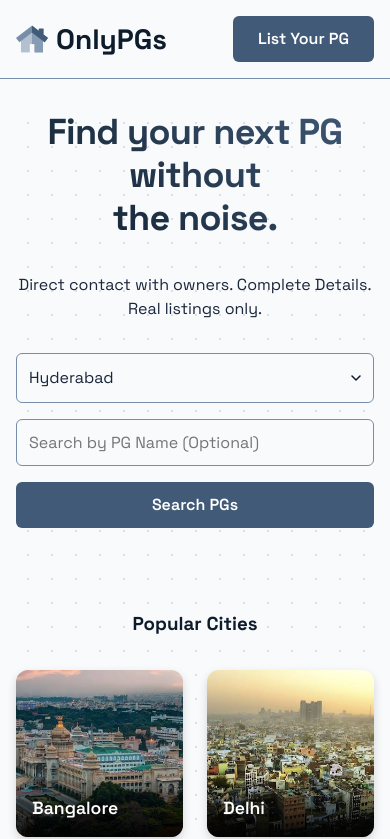
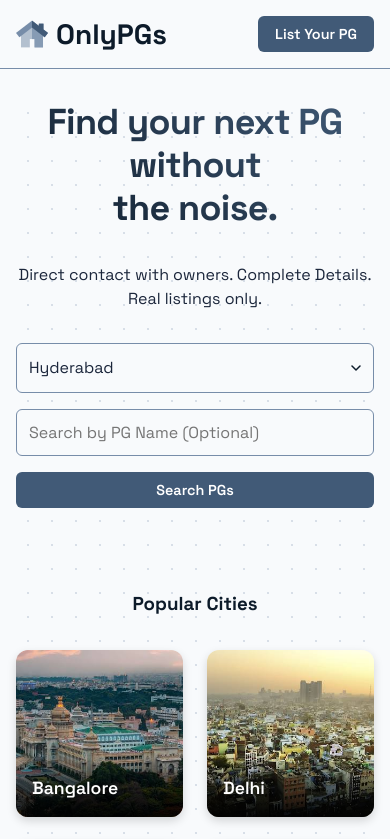
Before and after one commit to aatifahmad123/onlypgs, a Next.js app: page / in a window 390 px wide. Shown: the top 839 px of the page. Built offline with nearby package versions, Linux system fonts and the light colour scheme.

Commit message:
updated filter icons and button size in mobile view

```diff
--- a/src/app/globals.css
+++ b/src/app/globals.css
@@ -65,6 +65,13 @@ a {
   transition: opacity 0.2s;
   line-height: 1.25;
   /* Standardize height */
+}
+
+@media (max-width: 768px) {
+  .btn {
+    padding: 0.5rem 1rem;
+    font-size: 0.9rem;
+  }
 }
 
 .btn:hover {
```
Also changed, not shown: src/app/search/Filters.tsx (+6 -4 lines).
